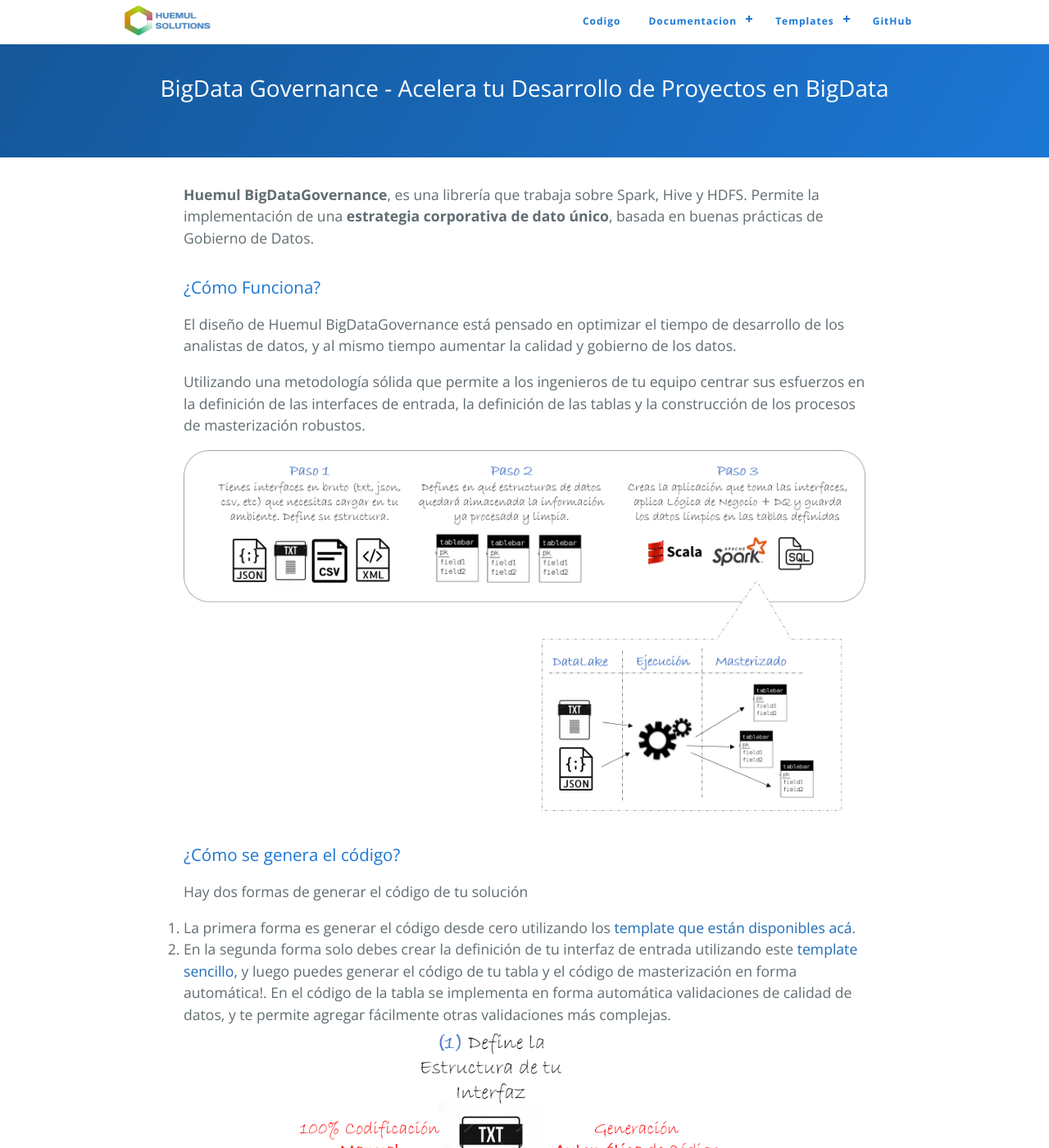
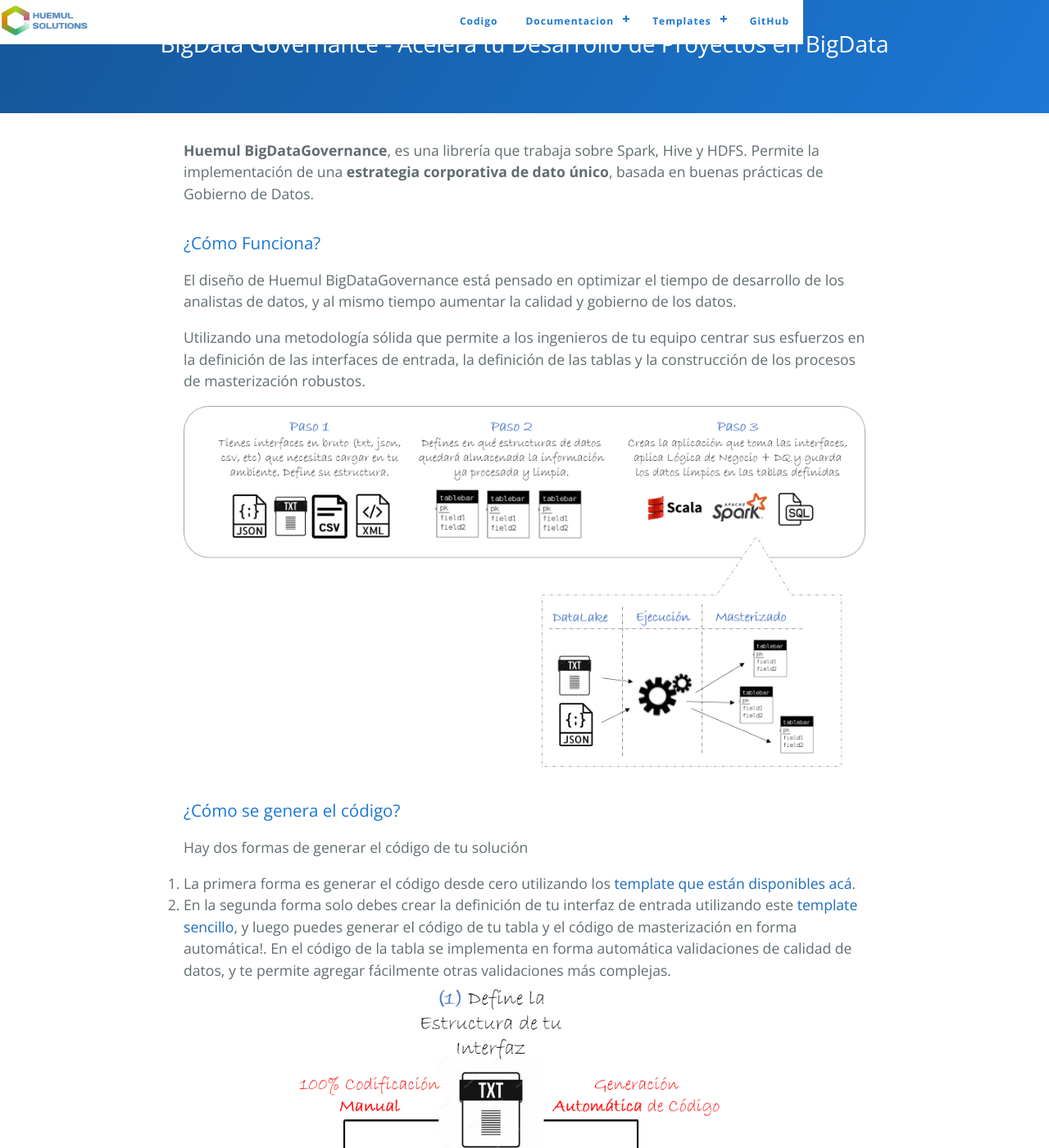
Before and after one commit to Blashhm/blashhm.github.io, a Jekyll site: the page built from index.md, in a window 1280 px wide and 1400 px high. Shown: the whole window at 82% size. Built offline with Jekyll 4.4.1, drawn with Linux system fonts in a browser that asks for light colours.

Commit message:
Update responsive.scss

```diff
--- a/_sass/responsive.scss
+++ b/_sass/responsive.scss
@@ -7,7 +7,7 @@ nav{position:relative;width:980px;margin:0 auto;}
 #cssmenu,#cssmenu ul,#cssmenu ul li,#cssmenu ul li a,#cssmenu #head-mobile{border:0;list-style:none;display:block;position:relative;-webkit-box-sizing:border-box;-moz-box-sizing:border-box;box-sizing:border-box} /*line-height:1;*/
 #cssmenu:after,#cssmenu > ul:after{content:".";display:block;clear:both;visibility:hidden;line-height:0;height:0}
 #cssmenu #head-mobile{display:none}
-#cssmenu{/*font-family:sans-serif;*/background:#fff}
+#cssmenu{/*font-family:sans-serif;*/background:#fff; position:fixed;}
 #cssmenu > ul > li{float:left}
 #cssmenu > ul > li > a{padding:17px;font-size:12px;letter-spacing:1px;text-decoration:none;color:#1c77d5;font-weight:700;} /*#ddd*/
 #cssmenu > ul > li:hover > a,#cssmenu ul li.active a{color:#1c77d5} /*#fff*/
```
